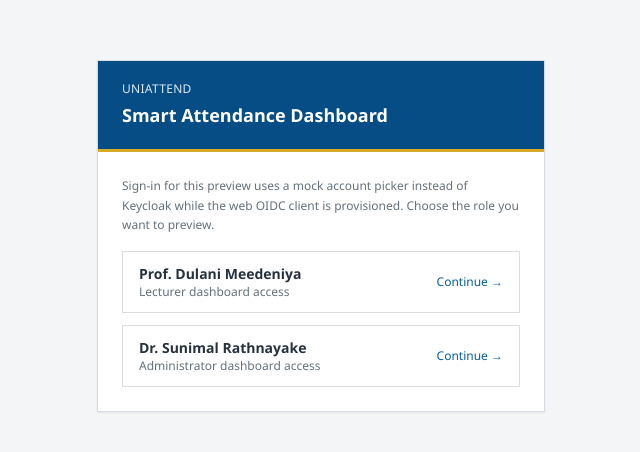
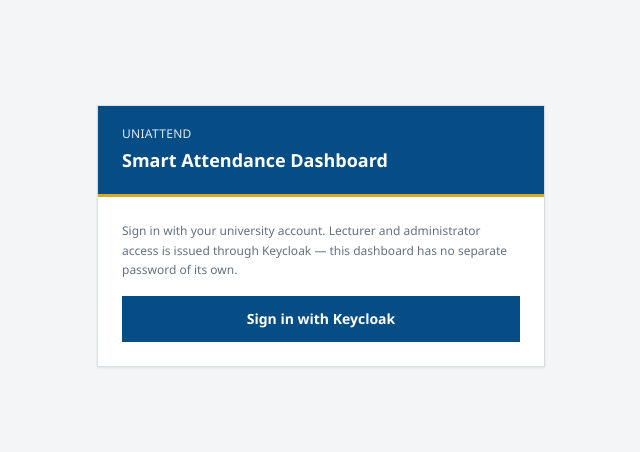
Before and after one commit to Smart-Attendance-Group-27/smart-attendance-platform, a Next.js app in the folder apps/web/: page /login in a window 1280 px wide. Shown: the part 164-616 px from the top of the page, without its empty margins (319-959 px from the left). Built offline with nearby package versions, Linux system fonts and the light colour scheme.

Commit message:
feat(web): replace mock sign-in with real Keycloak authentication and logout

```diff
--- a/apps/web/src/app/(auth)/login/page.tsx
+++ b/apps/web/src/app/(auth)/login/page.tsx
@@ -1,11 +1,21 @@
-import { mockSignIn } from "@/app/actions/auth";
+const ERROR_MESSAGES: Record<string, string> = {
+  invalid_state: "Your sign-in attempt expired or was tampered with. Please try again.",
+  token_exchange_failed: "Keycloak could not complete sign-in. Please try again.",
+  invalid_id_token: "Keycloak returned an invalid sign-in token. Please try again.",
+  no_web_role: "Your account does not have lecturer or administrator access to this dashboard.",
+  access_denied: "Sign-in was cancelled.",
+};
 
-const MOCK_ACCOUNTS = [
-  { role: "lecturer" as const, name: "Prof. Dulani Meedeniya", description: "Lecturer dashboard access" },
-  { role: "administrator" as const, name: "Dr. Sunimal Rathnayake", description: "Administrator dashboard access" },
-];
+function errorMessageFor(code: string | undefined): string | null {
+  if (!code) return null;
+  return ERROR_MESSAGES[code] ?? "Something went wrong signing you in. Please try again.";
+}
 
-export default function LoginPage() {
+export default async function LoginPage(props: PageProps<"/login">) {
+  const searchParams = await props.searchParams;
+  const errorParam = typeof searchParams.error === "string" ? searchParams.error : undefined;
+  const errorMessage = errorMessageFor(errorParam);
+
   return (
     <main className="flex min-h-screen items-center justify-center bg-[var(--page)] px-4 py-10">
       <div className="w-full max-w-md border border-[var(--line)] bg-[var(--surface)] shadow-[var(--shadow)]">
@@ -16,28 +26,22 @@ export default function LoginPage() {
 
         <div className="p-6">
           <p className="mb-4 text-xs leading-relaxed text-[var(--muted)]">
-            Sign-in for this preview uses a mock account picker instead of Keycloak while the web OIDC
-            client is provisioned. Choose the role you want to preview.
+            Sign in with your university account. Lecturer and administrator access is issued through
+            Keycloak — this dashboard has no separate password of its own.
           </p>
 
-          <div className="flex flex-col gap-3">
-            {MOCK_ACCOUNTS.map((account) => (
-              <form key={account.role} action={mockSignIn}>
-                <input type="hidden" name="role" value={account.role} />
-                <input type="hidden" name="name" value={account.name} />
-                <button
-                  type="submit"
-                  className="flex w-full items-center justify-between border border-[var(--line)] px-4 py-3 text-left hover:border-[var(--uom-blue)] hover:bg-[var(--uom-blue-soft)]"
-                >
-                  <span>
-                    <span className="block text-sm font-semibold text-[var(--text)]">{account.name}</span>
-                    <span className="block text-xs text-[var(--muted)]">{account.description}</span>
-                  </span>
-                  <span className="text-xs font-medium text-[var(--link)]">Continue &rarr;</span>
-                </button>
-              </form>
-            ))}
-          </div>
+          {errorMessage ? (
+            <p role="alert" className="mb-4 border border-[#e5bcbc] bg-[var(--danger-bg)] p-3 text-xs text-[var(--danger)]">
+              {errorMessage}
+            </p>
+          ) : null}
+
+          <a
+            href="/api/auth/login"
+            className="flex w-full items-center justify-center gap-2 border border-[var(--uom-blue)] bg-[var(--uom-blue)] px-4 py-3 text-sm font-semibold text-white hover:bg-[var(--uom-blue-dark)]"
+          >
+            Sign in with Keycloak
+          </a>
         </div>
       </div>
     </main>
--- a/apps/web/src/app/actions/auth.ts
+++ b/apps/web/src/app/actions/auth.ts
@@ -1,26 +1,33 @@
 "use server";
 
 import { redirect } from "next/navigation";
-import { createSession, deleteSession } from "@/lib/auth/session";
-import { dashboardPathForRole, isWebRole } from "@/lib/auth/roles";
+import { deleteSession } from "@/lib/auth/session";
+import { verifySession, getFreshIdTokenForLogout } from "@/lib/auth/dal";
+import { buildEndSessionUrl, getOidcDiscovery, isKeycloakConfigured } from "@/lib/auth/oidc";
 
-// MOCK sign-in: no credential/OIDC verification. Keycloak (uniattend-web client,
-// Authorization Code + PKCE, mirroring apps/mobile's flow) replaces this action's
-// body once the client is provisioned in infra/local/keycloak/realm — everything
-// downstream (session cookie, DAL, role guards) stays the same.
-export async function mockSignIn(formData: FormData): Promise<void> {
-  const role = formData.get("role");
-  const name = formData.get("name");
+export async function signOut(): Promise<void> {
+  const session = await verifySession();
 
-  if (typeof role !== "string" || !isWebRole(role) || typeof name !== "string" || !name.trim()) {
-    throw new Error("Invalid mock sign-in payload.");
+  let redirectTarget = "/login";
+
+  if (session && isKeycloakConfigured()) {
+    const idToken = await getFreshIdTokenForLogout(session);
+    if (idToken) {
+      try {
+        const discovery = await getOidcDiscovery();
+        const webBaseUrl = process.env.WEB_BASE_URL ?? "http://localhost:3000";
+        redirectTarget = buildEndSessionUrl({
+          discovery,
+          idTokenHint: idToken,
+          postLogoutRedirectUri: `${webBaseUrl}/login`,
+        });
+      } catch {
+        // Keycloak discovery unreachable — the local session is cleared below
+        // regardless, so falling back to a plain redirect still signs out locally.
+      }
+    }
   }
 
-  await createSession(`mock-${role}`, name.trim(), role);
-  redirect(dashboardPathForRole(role));
+  await deleteSession();
+  redirect(redirectTarget);
 }
-
-export async function signOut(): Promise<void> {
-  await deleteSession();
-  redirect("/login");
-}
```
